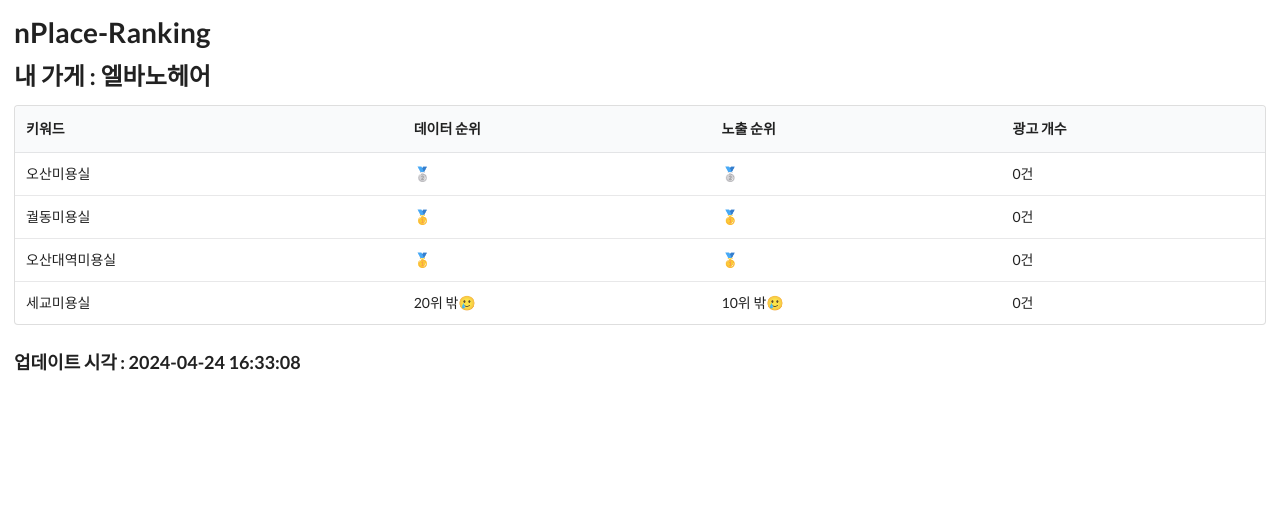
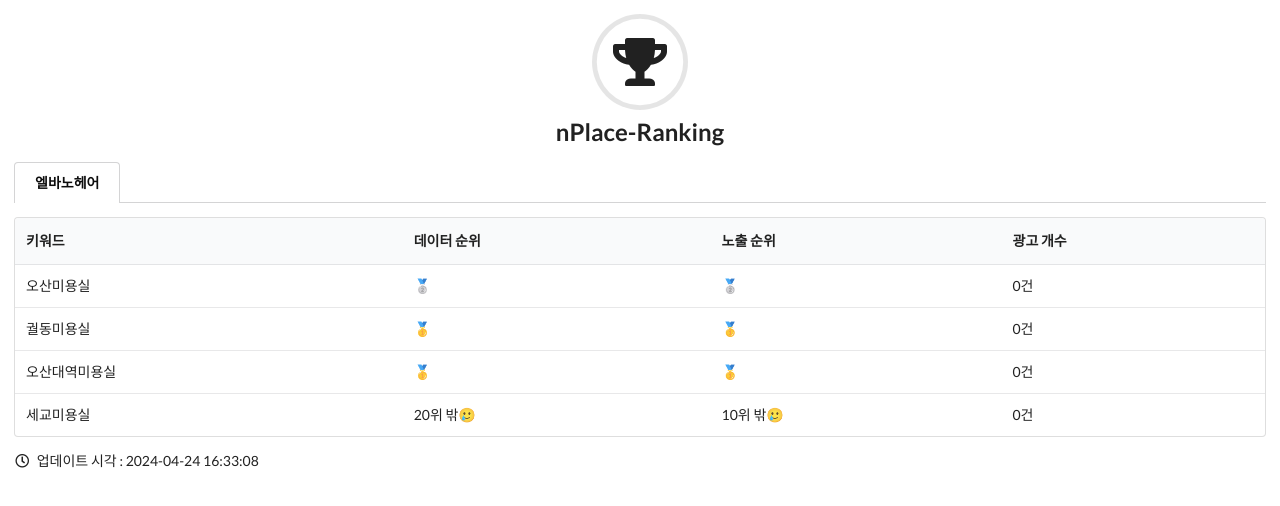
Before and after one commit to NOTA2/nplace_ranking, a website: page index.html in a window 1280 px wide. Drawn offline with nearby package versions, Linux system fonts and the light colour scheme.

Commit message:
#4 화면 꾸미기

```diff
--- a/index.html
+++ b/index.html
@@ -14,7 +14,10 @@
 </head>
 <body>
     <div class="ui" style="padding:1rem">
-        <h1 style="margin-bottom: 1rem">nPlace-Ranking</h1>
+        <h2 class="ui center aligned icon header">
+            <i class="circular trophy icon"></i>
+            nPlace-Ranking
+        </h2>
         <div id="result" class="ui"></div>
     </div>
 
@@ -63,7 +66,11 @@
             const container = document.getElementById('result');
 
             container.innerHTML = `
-                <h2 class="ui header">내 가게 : ${result.myPlace}</h2>
+                <div class="ui tabular menu">
+                  <a class="item active">
+                    ${result.myPlace}
+                  </a>
+                </div>
                 <table class="ui unstackable table">
                     <thead>
                         <tr>
@@ -76,8 +83,12 @@
                     <tbody>
                         ${getRanking(result.keywords)}
                     </tbody>
-                  </table>
-                <h3 class="ui header">업데이트 시각 : ${getFormattedDate(new Date(result.lastUpdateTime))}</h3>
+                </table>
+                <div class="extra content">
+                  <span class="right floated">
+                    <i class="clock outline icon"></i> 업데이트 시각 : ${getFormattedDate(new Date(result.lastUpdateTime))}
+                  </span>
+                </div>
             `
         }
 
```
